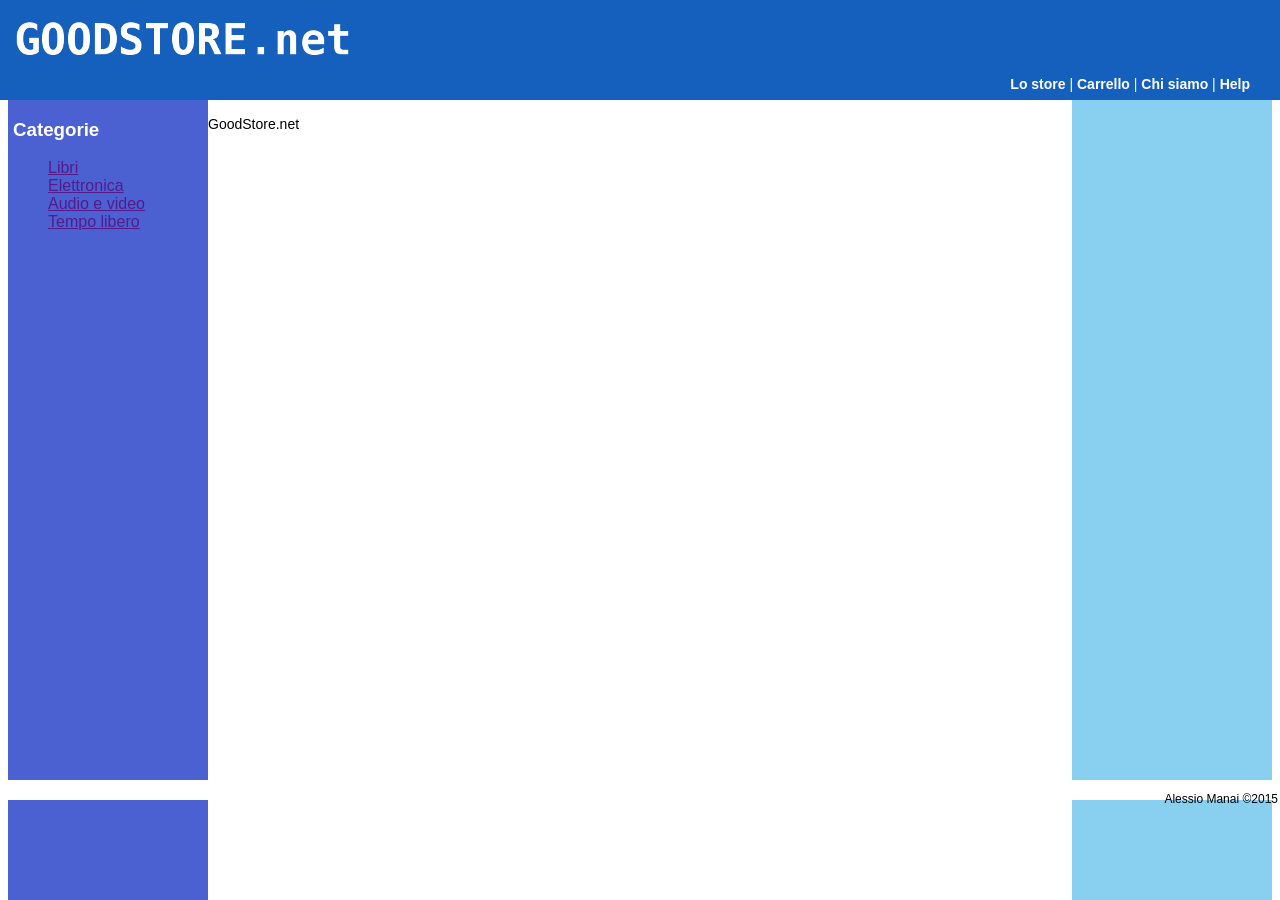
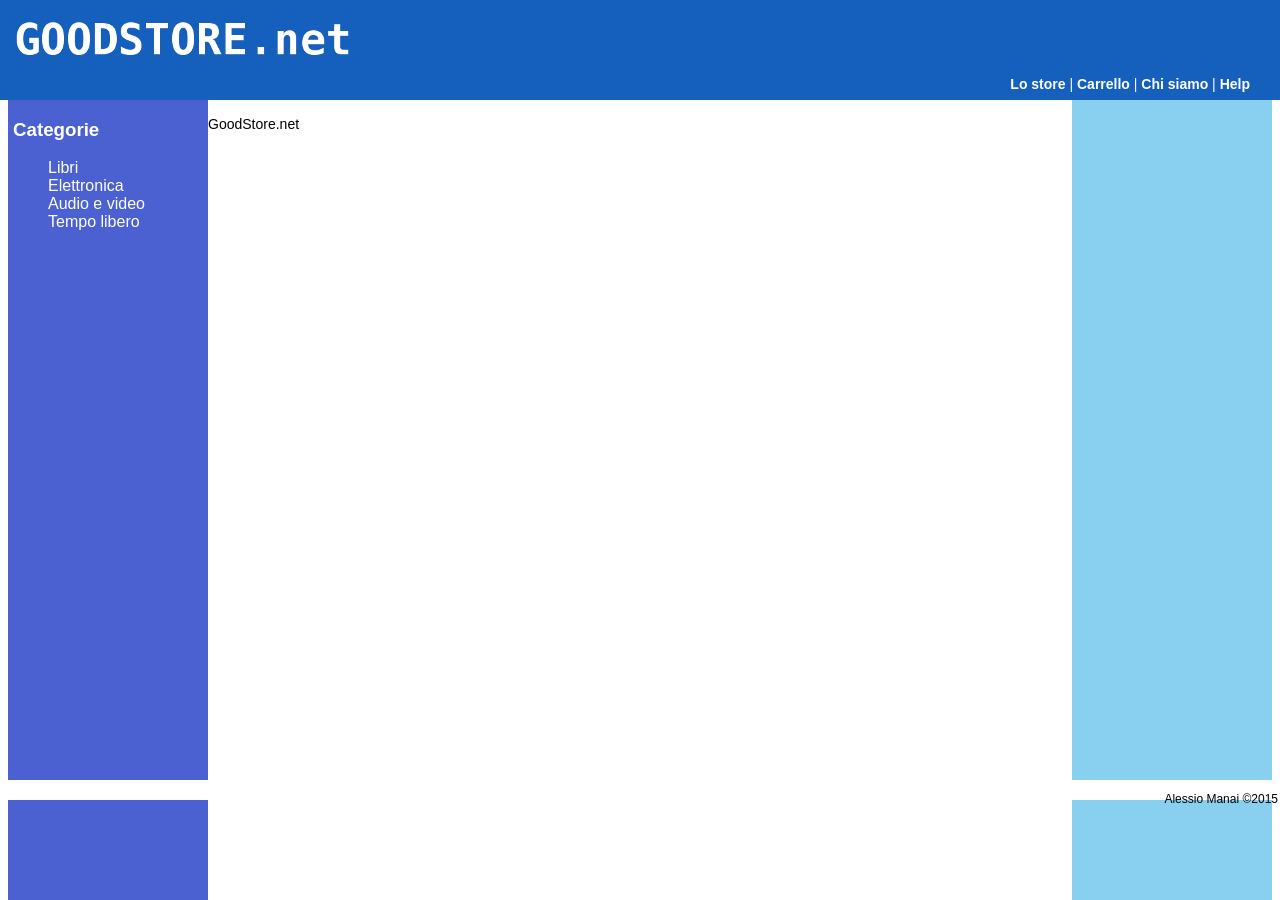
Before and after one commit to bmteclabscom/Amm2015, a PHP site: page / in a window 1280 px wide. Run offline with PHP 8.4, Linux system fonts and the light colour scheme.

Commit message:
modified:   view/colonnaSinistra.php 	modified:   view/css/testo.css

```diff
--- a/view/colonnaSinistra.php
+++ b/view/colonnaSinistra.php
@@ -6,10 +6,10 @@
 
 	<p class="categorieElenco">
 		<ul>
-			<li><a href="" alt="Libri">Libri</a></li>
-			<li><a href="" alt="Elettronica">Elettronica</a></li>
-			<li><a href="" alt="Audio e video">Audio e video</a></li>
-			<li><a href="" alt="Tempo libero">Tempo libero</a></li>
+			<li><a class="categorieElenco" href="" alt="Libri">Libri</a></li>
+			<li><a class="categorieElenco" href="" alt="Elettronica">Elettronica</a></li>
+			<li><a class="categorieElenco" href="" alt="Audio e video">Audio e video</a></li>
+			<li><a class="categorieElenco" href="" alt="Tempo libero">Tempo libero</a></li>
 		</ul>
 	</p>
 
--- a/view/css/testo.css
+++ b/view/css/testo.css
@@ -40,9 +40,7 @@ a.testoUp:hover {
 /*liste non ordinate*/
 ul {
     list-style-type: none;
-    font-family: "Arial", sans;
-	color: white;
-	text-decoration: none;
+
 }
 
 /**colonna di sinistra*/
@@ -52,7 +50,7 @@ h3.categorieTitolo {
 	margin-left: 5px;
 }
 
-p.categorieElenco,  p.categorieElenco:hover{
+a.categorieElenco, a.categorieElenco:hover{
 	font-family: "Arial", sans;
 	color: white;
 	text-decoration: none;
```
